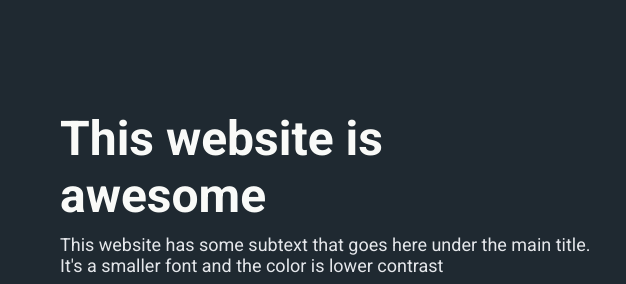
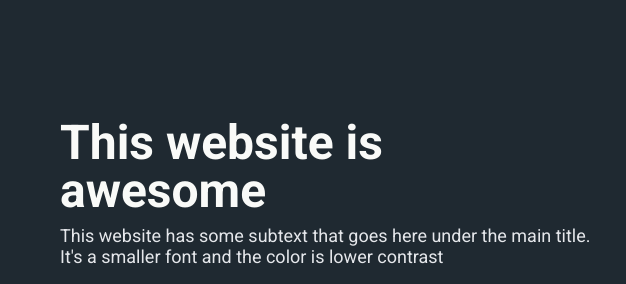
Before and after one commit to gabs712/landing-page, a plain HTML site: page index.html in a window 1280 px wide. Shown: the part 99-383 px from the top of the page, 0-626 px from the left. Drawn offline with Linux system fonts and the light colour scheme; grey boxes are pictures that could not be loaded.

```diff
--- a/style.css
+++ b/style.css
@@ -71,6 +71,7 @@
 
 .hero h1 {
   font-size: 48px;
+  line-height: 1;
   color: #F9FAF8;
   font-weight: bold;
   margin-bottom: 10px;
@@ -95,6 +96,7 @@
 .information {
   padding: 77px 0;
 }
+
 .information h2 {
   color: #1F2937;
   font-size: 36px;
@@ -122,6 +124,7 @@
   object-fit: cover;
   margin-bottom: 12px;
 }
+
 
 .quote {
   background-color: #E5E7EB;
```
Also changed, not shown: index.html (+0 -2 lines), 1 other file.
